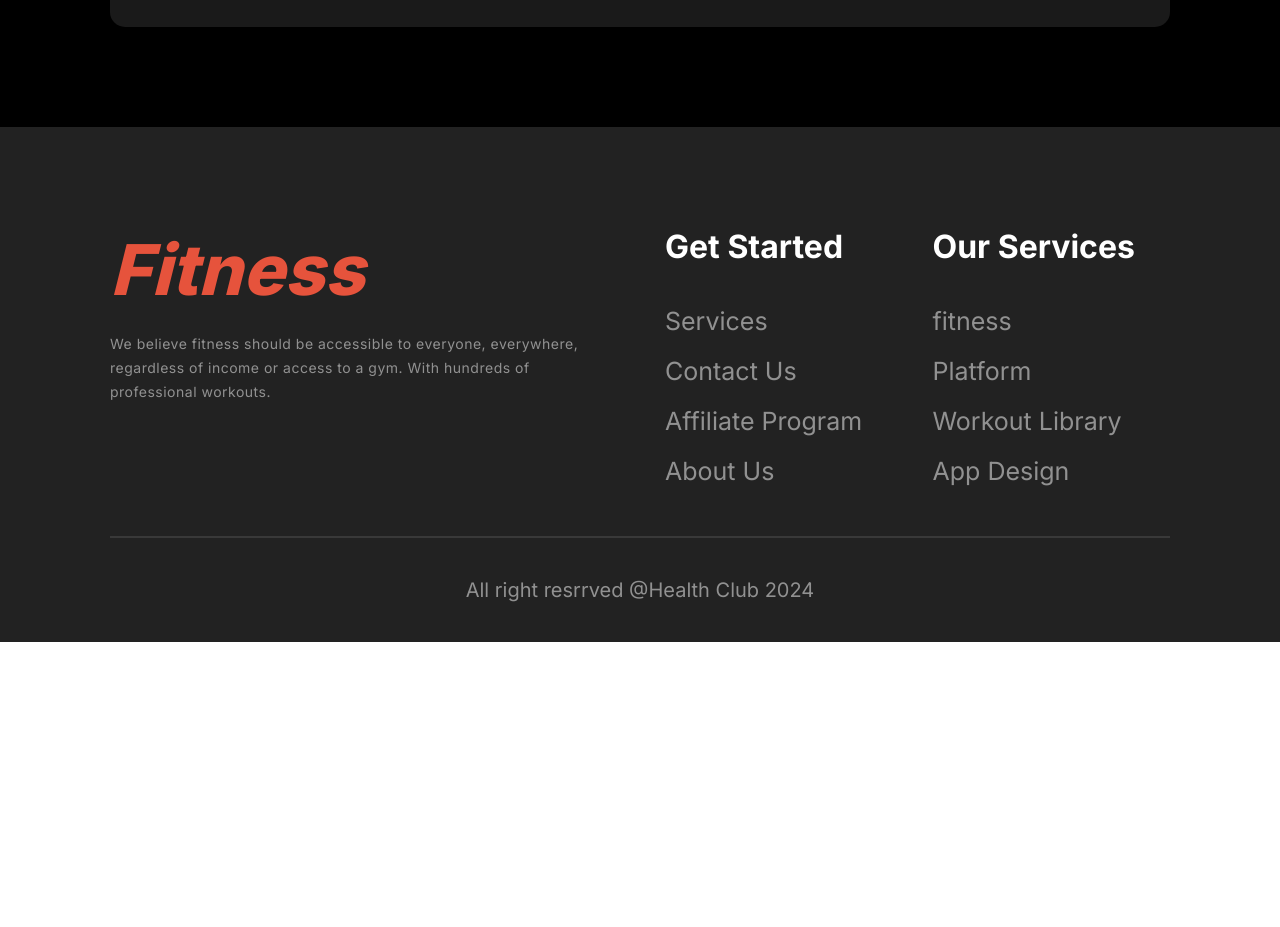
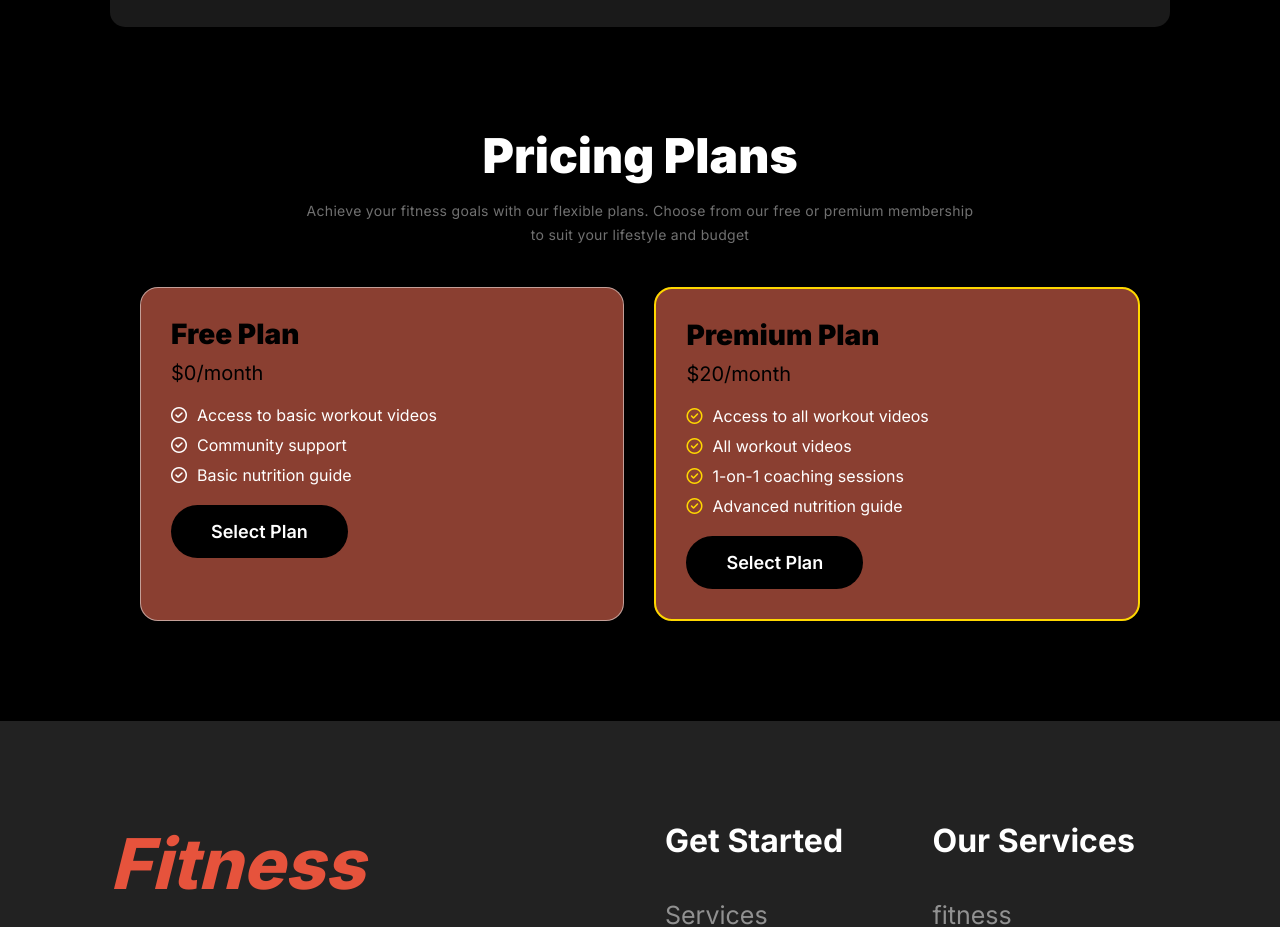
Before and after one commit to NAYAMAAAAT/PH-A2, a plain HTML site: page index.html in a window 1280 px wide. Shown: the part 3503-4430 px from the top of the page. Before the commit the page ends 4145 px from the top, so only its background shows below. Drawn offline with Linux system fonts and the light colour scheme; a web font is replaced by a local one.

Commit message:
final commit

```diff
--- a/index.html
+++ b/index.html
@@ -58,8 +58,6 @@
     </div>
   </div>
 </header>
-
-
 
 
 
@@ -203,9 +201,7 @@
         </div>
         <button class="primary-button calc-btn">Calculate</button>
       </div>
-
-      </section>
-
+    </section>
 
 
 
@@ -263,6 +259,81 @@
 
 
 
+
+      <section id="uniqe-section">
+        <div class="pricing">
+        <div class="pricing-text">
+          <h1>Pricing Plans</h1>
+          <p>
+            Achieve your fitness goals with our flexible plans. Choose from our free or premium membership to suit your lifestyle and budget
+          </p>
+        </div>
+        <div class="pricing-cards">
+          <div class="pricing-card">
+            <h2>Free Plan</h2>
+            <p>$0/month</p>
+            <ul class="plan-details">
+              <li>
+                <i class="fa-regular fa-circle-check"></i>Access to basic
+                workout videos
+              </li>
+              <li>
+                <i class="fa-regular fa-circle-check"></i>Community support
+              </li>
+              <li>
+                <i class="fa-regular fa-circle-check"></i>Basic nutrition guide
+              </li>
+            </ul>
+            <a href="#" class="select-plan">Select Plan</a>
+          </div>
+          <div class="pricing-card premium">
+            <h2>Premium Plan</h2>
+            <p>$20/month</p>
+            <ul class="plan-details">
+              <li>
+                <i class="fa-regular fa-circle-check"></i>Access to all workout
+                videos
+              </li>
+              <li>
+                <i class="fa-regular fa-circle-check"></i>All workout videos
+              </li>
+              <li>
+                <i class="fa-regular fa-circle-check"></i>1-on-1 coaching
+                sessions
+              </li>
+              <li>
+                <i class="fa-regular fa-circle-check"></i>Advanced nutrition
+                guide
+              </li>
+            </ul>
+            <a href="#" class="select-plan">Select Plan</a>
+          </div>
+        </div>
+      </div>
+      </section>
+
+
+
+
+
+
+
+
+
+
+
+
+
+
+
+
+
+
+
+
+
+
+
       <footer id="footer">
         <div class="footer-content">
           <div class="footer-title">
@@ -298,30 +369,4 @@
           <p>All right resrrved @Health Club 2024</p>
         </div>
       </footer>
-
-
-
-
-
-
-
-
-
-
-
-
-
-
-
-
-
-
-
-
-
-
-
-
-
-
   </body>
--- a/style.css
+++ b/style.css
@@ -200,7 +200,7 @@ body {
 
 #change-habit,
 #run-easily,
-#uniqe-sec,
+#uniqe-section,
 #meet-our-team{
   background-color: black;
 }
@@ -464,7 +464,107 @@ section {
 
 
 
+  .pricing {
+    max-width: 1000px;
+    width: 90%;
+    margin:auto;
+  }
 
+  .pricing-text {
+    margin: 0 auto 40px;
+    max-width: 671px;
+    text-align: center;
+  }
+
+  .pricing-text h1 {
+    color: #fff;
+    font-size: 48px;
+    font-weight: 900;
+    line-height: 120%;
+    margin-bottom: 14px;
+  }
+
+  .pricing-text p {
+    max-width: 671px;
+    color: rgba(223, 223, 223, 0.5);
+    font-size: 14px;
+    font-weight: 400;
+    line-height: 24px;
+    letter-spacing: 0.3px;
+  }
+
+  .pricing-cards {
+    display: flex;
+    justify-content: space-around;
+    gap: 30px;
+  }
+
+  .pricing-card {
+    background-color: #8a3f31;
+    border: 1px solid rgba(255, 255, 255, 0.5);
+    border-radius: 18px;
+    padding: 30px;
+    width: 100%;
+    transition: transform 0.3s ease;
+  }
+
+
+
+  .pricing-card h2 {
+    color: #000000;
+    font-size: 28px;
+    font-weight: 900;
+    line-height: 120%;
+    margin-bottom: 10px;
+  }
+
+  .pricing-card p {
+    color: #000000;
+    font-size: 20px;
+    font-weight: 400;
+    line-height: 120%;
+    margin-bottom: 20px;
+  }
+
+  .plan-details {
+    list-style: none;
+    margin-bottom: 20px;
+    color: #fff;
+  }
+
+  .plan-details li {
+    margin-bottom: 10px;
+    font-size: 16px;
+  }
+
+  .plan-details li i {
+    margin-right: 10px;
+  }
+
+  .select-plan {
+    display: inline-block;
+    background-color: #000000;
+    color: white;
+    padding: 16px 40px;
+    border-radius: 42px;
+    font-size: 18px;
+    font-weight: 600;
+    text-decoration: none;
+    white-space: nowrap;
+    transition: background-color 0.3s ease;
+  }
+
+  .select-plan:hover {
+    background-color: #c04634;
+  }
+
+  .premium {
+    border: 2px solid gold;
+  }
+
+  .premium i {
+    color: gold;
+  }
 
 @media screen and (max-width: 576px) {
     .nav-bar {
@@ -709,5 +809,15 @@ section {
   .footer-menu-items {
     grid-template-columns: 1fr;
   }
+  pricing {
+    margin: auto;
+  }
 
+  .pricing-text h1 {
+    font-size: 32px;
+  }
+
+  .pricing-cards {
+    flex-direction: column;
+  }
 }
```
